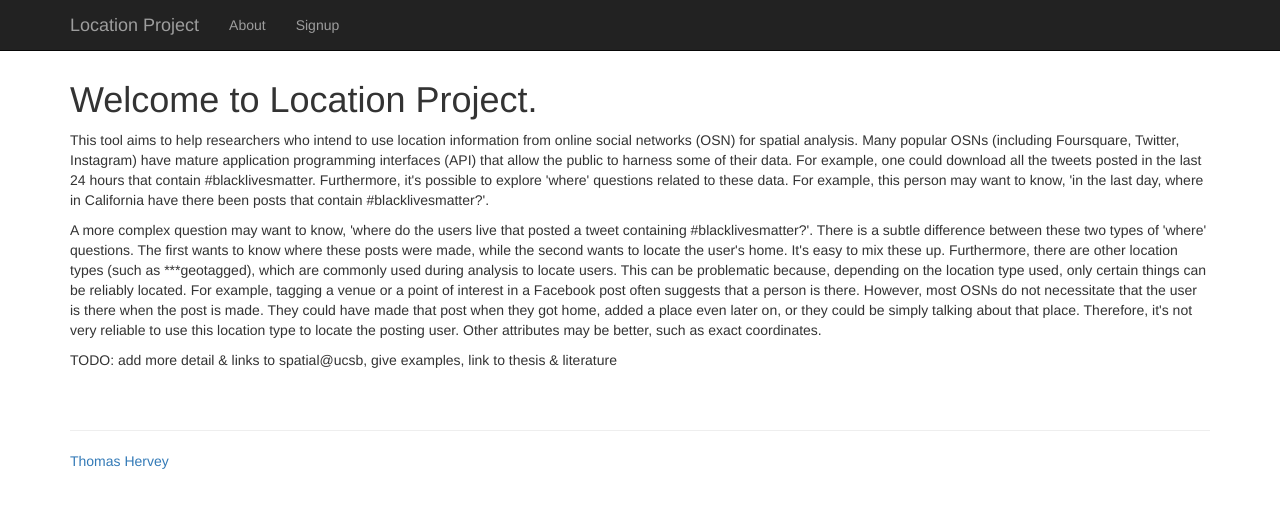
After one commit to thomas-hervey/provenance_workflow, a Flask app: page /users/about/ in a window 1280 px wide. The commit adds this page. Shown: the top 508 px of the page. Run offline with Flask 2, Linux system fonts and the light colour scheme; parts of the project's set-up code (start-up, migrations or seed data) failed here and were passed over; some libraries are stand-ins or nearby versions.

Commit message:
begun adding about page description

```diff
--- a/app/templates/template.html
+++ b/app/templates/template.html
@@ -28,6 +28,7 @@
         </div>
         <div class="collapse navbar-collapse">
           <ul class="nav navbar-nav">
+              <li><a href="{{ url_for('users.about') }}">About</a></li>
             {% if not session.logged_in %}
               <li><a href="{{ url_for('users.register') }}">Signup</a></li>
             {% else %}
@@ -36,7 +37,7 @@
           </ul>
           {% if session.logged_in %}
           <ul class="nav navbar-nav navbar-right">
-            <li><a>Welcome, {% if username %}{{username}}{% endif %}{% else %}current user.</a></li>
+            <li><a>Welcome, {% if username %}{{username}}{% endif %}</a></li>
           </ul>
           {% endif %}
         </div><!--/.nav-collapse -->
@@ -52,13 +53,14 @@
           <div class="error"><strong>Error:</strong> {{ error }}</div>
         {% endif %}
 
+        <!-- main content block -->
         {% block content %}
         {% endblock %}
 
       </div>
       <div class="footer">
         <hr>
-        <p>&copy; <a href="http://www.realpython.com">Real Python</a></p>
+        <p><a href="http://www.spatial.ucsb.edu">Thomas Hervey</a></p>
       </div>
     </div><!-- /.container -->
     <!-- scripts -->
--- /dev/null
+++ b/app/users/templates/about.html
@@ -0,0 +1,33 @@
+<!-- /project/users/templates/about.html -->
+
+
+{% extends "template.html" %}
+
+{% block content %}
+
+    <h1>Welcome to Location Project.</h1>
+    <p>
+        This tool aims to help researchers who intend to use location information from online social networks
+        (OSN) for spatial analysis. Many popular OSNs (including Foursquare, Twitter, Instagram) have mature
+        application programming interfaces (API) that allow the public to harness some of their data. For example,
+        one could download all the tweets posted in the last 24 hours that contain #blacklivesmatter. Furthermore,
+        it's possible to explore 'where' questions related to these data. For example, this person may want to know,
+        'in the last day, where in California have there been posts that contain #blacklivesmatter?'.
+    </p>
+    <p>
+        A more complex question may want to know, 'where do the users live that posted a tweet containing #blacklivesmatter?'.
+        There is a subtle difference between these two types of 'where' questions. The first wants to know where these
+        posts were made, while the second wants to locate the user's home. It's easy to mix these up. Furthermore,
+        there are other location types (such as ***geotagged), which are commonly used during analysis to locate users.
+        This can be problematic because, depending on the location type used, only certain things can be reliably located.
+        For example, tagging a venue or a point of interest in a Facebook post often suggests that a person is there.
+        However, most OSNs do not necessitate that the user is there when the post is made. They could have made that
+        post when they got home, added a place even later on, or they could be simply talking about that place. Therefore,
+        it's not very reliable to use this location type to locate the posting user. Other attributes may be better, such
+        as exact coordinates.
+    </p>
+    <p>
+        TODO: add more detail & links to spatial@ucsb, give examples, link to thesis & literature
+    </p>
+
+{% endblock %}
--- a/app/users/views.py
+++ b/app/users/views.py
@@ -97,3 +97,8 @@ def register():
             return render_template('register.html', form=form, error=error)
     if request.method == 'GET':
         return render_template('register.html', form=form)
+
+
+@users_blueprint.route('/about/')
+def about():
+    return render_template('about.html')
```
Also changed, not shown: app/users/templates/login.html (indentation only), app/users/templates/register.html (indentation only).
